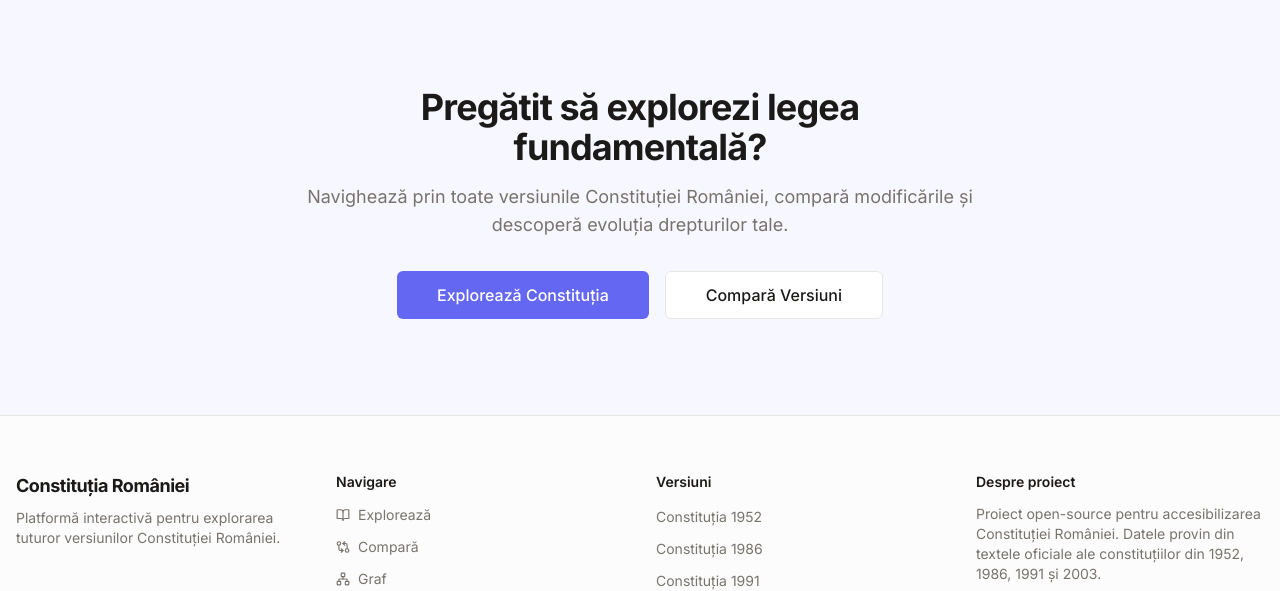
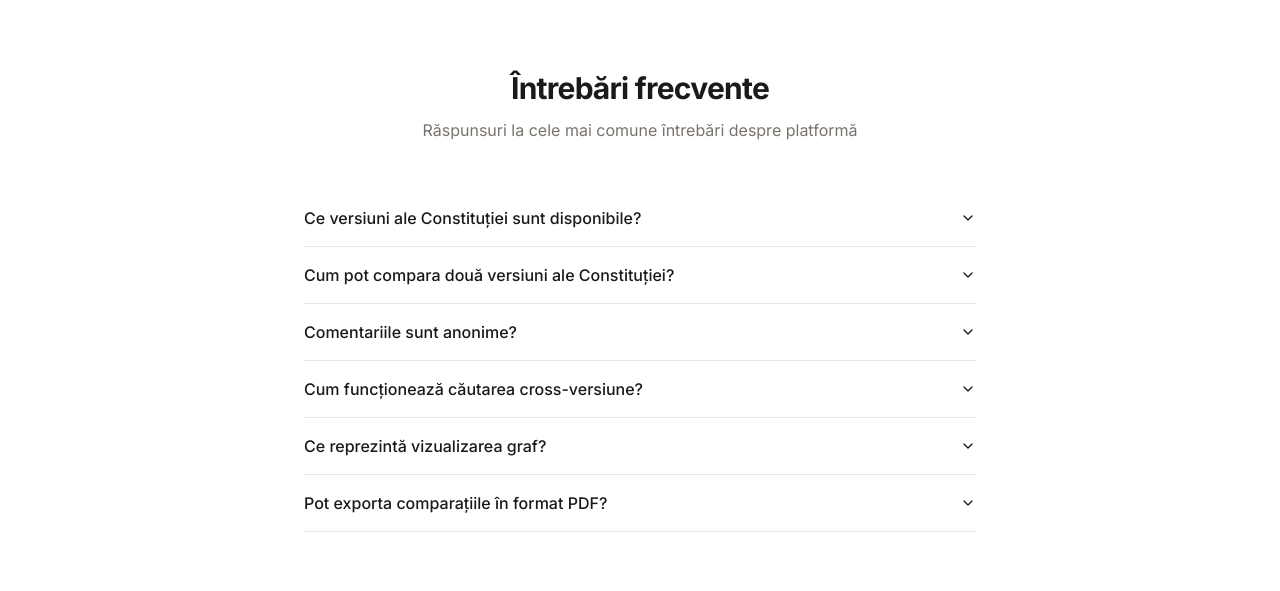
Before and after one commit to twentytwokhz/constitutie, a Next.js app: page / in a window 1280 px wide. Shown: the part 3212-3803 px from the top of the page. Built offline with nearby package versions, Linux system fonts and the light colour scheme; no server answers; the database is empty.

Commit message:
feat: add FAQ accordion section to landing page (#79)
- 6 FAQ items about platform functionality

- shadcn/ui Accordion (Radix) with expand/collapse animation

- Accordion keyframes added to Tailwind 4 theme

```diff
--- a/src/app/globals.css
+++ b/src/app/globals.css
@@ -32,6 +32,27 @@
   --color-ring: hsl(var(--ring));
   --radius: var(--radius);
   --font-sans: var(--font-inter);
+
+  --animate-accordion-down: accordion-down 0.2s ease-out;
+  --animate-accordion-up: accordion-up 0.2s ease-out;
+
+  @keyframes accordion-down {
+    from {
+      height: 0;
+    }
+    to {
+      height: var(--radix-accordion-content-height);
+    }
+  }
+
+  @keyframes accordion-up {
+    from {
+      height: var(--radix-accordion-content-height);
+    }
+    to {
+      height: 0;
+    }
+  }
 }
 
 @layer base {
--- /dev/null
+++ b/src/components/landing/faq-section.tsx
@@ -0,0 +1,69 @@
+import {
+  Accordion,
+  AccordionContent,
+  AccordionItem,
+  AccordionTrigger,
+} from "@/components/ui/accordion";
+
+const faqItems = [
+  {
+    question: "Ce versiuni ale Constituției sunt disponibile?",
+    answer:
+      "Platforma include toate cele 4 versiuni istorice ale Constituției României: 1952, 1986, 1991 și 2003. Fiecare versiune poate fi explorată articol cu articol, cu navigare ierarhică prin titluri, capitole și secțiuni.",
+  },
+  {
+    question: "Cum pot compara două versiuni ale Constituției?",
+    answer:
+      'Navighează la secțiunea „Compară Versiuni" din meniul principal. Selectează versiunea A (stânga) și versiunea B (dreapta), iar diff viewer-ul îți va arăta exact ce articole au fost adăugate, eliminate sau modificate, cu culori distincte pentru fiecare tip de schimbare.',
+  },
+  {
+    question: "Comentariile sunt anonime?",
+    answer:
+      "Da, toate comentariile sunt complet anonime. Nu este necesar un cont de utilizator. Comentariile trec printr-un sistem de moderare automată bazat pe AI care verifică calitatea și respectarea normelor de exprimare civilizată.",
+  },
+  {
+    question: "Cum funcționează căutarea cross-versiune?",
+    answer:
+      "Apasă Ctrl+K (sau ⌘K pe Mac) pentru a deschide paleta de căutare. Poți căuta după numărul articolului, titlu sau conținut. Rezultatele sunt grupate pe versiuni, astfel încât poți vedea cum apare un subiect în fiecare versiune a Constituției.",
+  },
+  {
+    question: "Ce reprezintă vizualizarea graf?",
+    answer:
+      "Graful interactiv arată structura ierarhică a Constituției (titluri → capitole → secțiuni → articole) și referințele între articole. Nodurile sunt colorate diferit în funcție de tip, iar poți da click pe orice nod pentru a vedea detalii sau a naviga la articolul respectiv.",
+  },
+  {
+    question: "Pot exporta comparațiile în format PDF?",
+    answer:
+      "Da, în pagina de comparare există un buton de export PDF care generează un document stilizat cu diferențele între cele două versiuni selectate, incluzând coduri de culoare pentru adăugări, eliminări și modificări.",
+  },
+];
+
+export function FaqSection() {
+  return (
+    <section className="py-12 sm:py-20">
+      <div className="container mx-auto px-4">
+        <h2 className="text-center text-2xl font-bold tracking-tight sm:text-3xl">
+          Întrebări frecvente
+        </h2>
+        <p className="mx-auto mt-3 max-w-xl text-center text-sm text-muted-foreground sm:text-base">
+          Răspunsuri la cele mai comune întrebări despre platformă
+        </p>
+
+        <div className="mx-auto mt-8 max-w-2xl sm:mt-12">
+          <Accordion type="single" collapsible className="w-full">
+            {faqItems.map((item) => (
+              <AccordionItem key={item.question} value={item.question}>
+                <AccordionTrigger className="text-left text-sm sm:text-base">
+                  {item.question}
+                </AccordionTrigger>
+                <AccordionContent className="text-sm leading-relaxed text-muted-foreground">
+                  {item.answer}
+                </AccordionContent>
+              </AccordionItem>
+            ))}
+          </Accordion>
+        </div>
+      </div>
+    </section>
+  );
+}
--- /dev/null
+++ b/src/components/ui/accordion.tsx
@@ -0,0 +1,54 @@
+"use client";
+
+import * as AccordionPrimitive from "@radix-ui/react-accordion";
+import { ChevronDown } from "lucide-react";
+import type { ComponentPropsWithoutRef, ElementRef } from "react";
+import { forwardRef } from "react";
+
+import { cn } from "@/lib/utils";
+
+const Accordion = AccordionPrimitive.Root;
+
+const AccordionItem = forwardRef<
+  ElementRef<typeof AccordionPrimitive.Item>,
+  ComponentPropsWithoutRef<typeof AccordionPrimitive.Item>
+>(({ className, ...props }, ref) => (
+  <AccordionPrimitive.Item ref={ref} className={cn("border-b", className)} {...props} />
+));
+AccordionItem.displayName = "AccordionItem";
+
+const AccordionTrigger = forwardRef<
+  ElementRef<typeof AccordionPrimitive.Trigger>,
+  ComponentPropsWithoutRef<typeof AccordionPrimitive.Trigger>
+>(({ className, children, ...props }, ref) => (
+  <AccordionPrimitive.Header className="flex">
+    <AccordionPrimitive.Trigger
+      ref={ref}
+      className={cn(
+        "flex flex-1 items-center justify-between py-4 font-medium transition-all hover:underline [&[data-state=open]>svg]:rotate-180",
+        className,
+      )}
+      {...props}
+    >
+      {children}
+      <ChevronDown className="h-4 w-4 shrink-0 transition-transform duration-200" />
+    </AccordionPrimitive.Trigger>
+  </AccordionPrimitive.Header>
+));
+AccordionTrigger.displayName = AccordionPrimitive.Trigger.displayName;
+
+const AccordionContent = forwardRef<
+  ElementRef<typeof AccordionPrimitive.Content>,
+  ComponentPropsWithoutRef<typeof AccordionPrimitive.Content>
+>(({ className, children, ...props }, ref) => (
+  <AccordionPrimitive.Content
+    ref={ref}
+    className="overflow-hidden text-sm transition-all data-[state=closed]:animate-accordion-up data-[state=open]:animate-accordion-down"
+    {...props}
+  >
+    <div className={cn("pb-4 pt-0", className)}>{children}</div>
+  </AccordionPrimitive.Content>
+));
+AccordionContent.displayName = AccordionPrimitive.Content.displayName;
+
+export { Accordion, AccordionItem, AccordionTrigger, AccordionContent };
```
